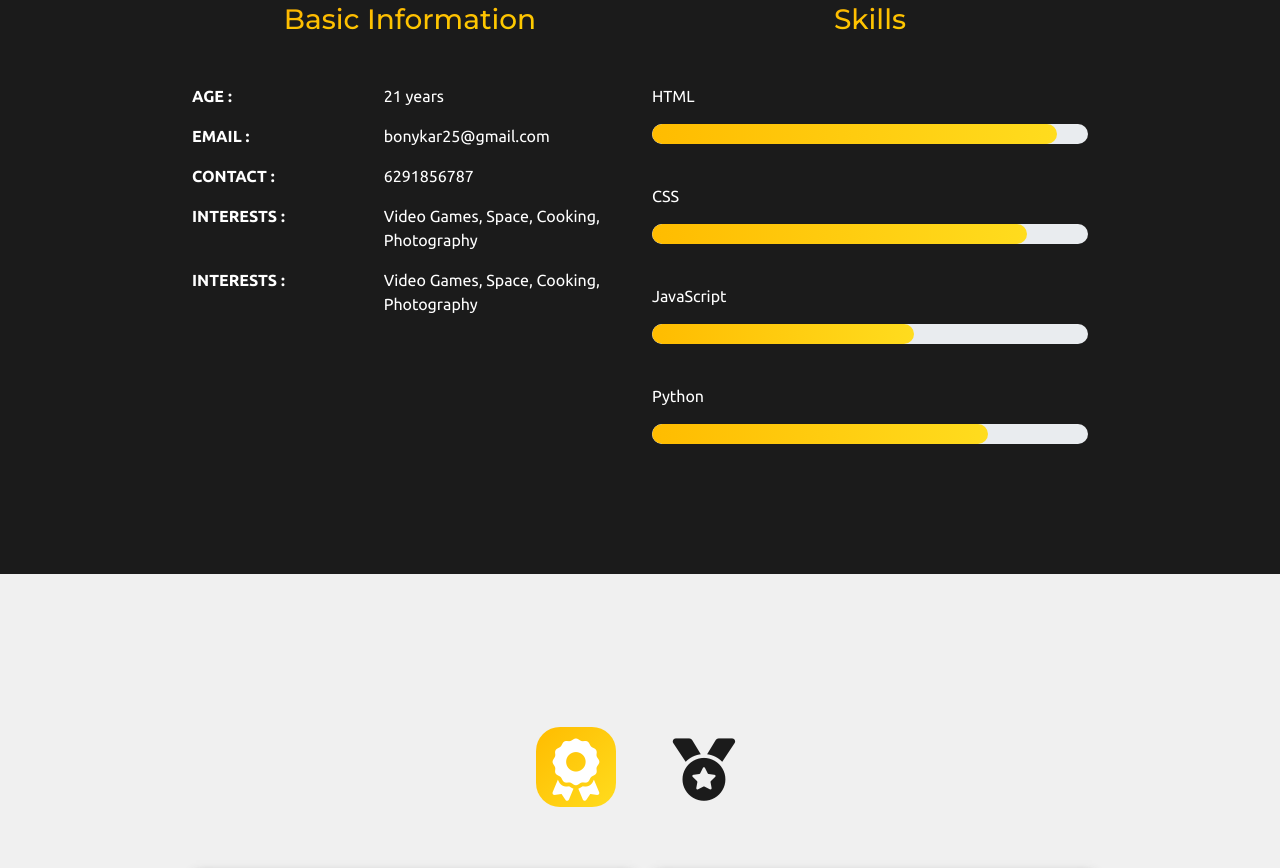
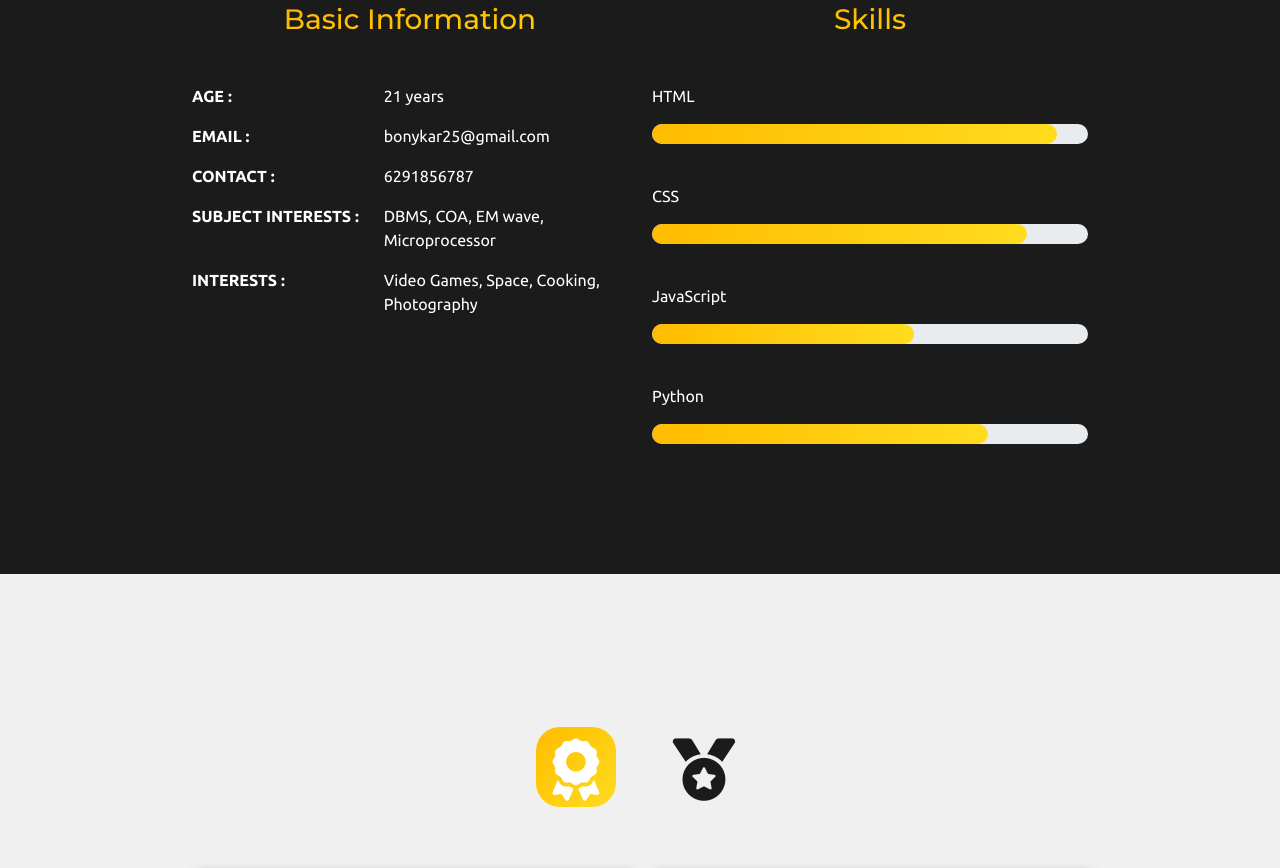
Before and after one commit to Subhodeep-Karmakar/Digital-Resume, a plain HTML site: page index.html in a window 1280 px wide. Shown: the part 1144-2012 px from the top of the page. Drawn offline with nearby package versions, Linux system fonts and the light colour scheme; grey boxes are pictures that could not be loaded.

Commit message:
Some Text Changes
I change some text so that it looks more professional.

```diff
--- a/index.html
+++ b/index.html
@@ -134,10 +134,10 @@
                 </div>
                 <div class="row">
                     <div class="col-5">
-                        <p><b>INTERESTS :</b></p>
+                        <p><b>SUBJECT INTERESTS :</b></p>
                     </div>
                     <div class="col-7">
-                        <p>Video Games, Space, Cooking, Photography</p>
+                        <p>DBMS, COA, EM wave, Microprocessor </p>
                     </div>
                 </div>
                 <div class="row">
@@ -239,7 +239,7 @@
 
             </div>
             <div class="col-9 training-box-right">
-                <p>I am a trainee at Nullstack Technologies Pvt. Ltd. & during this training my subjects are Python, Html, CSS, JAVA scripts, Django.</p>
+                <p>I am a trainee at Nullstack Technologies Pvt. Ltd. & during this training my Language/Technologies are Python, Html, CSS, JavaScript, Django.</p>
             </div>
         </div>
 
```
